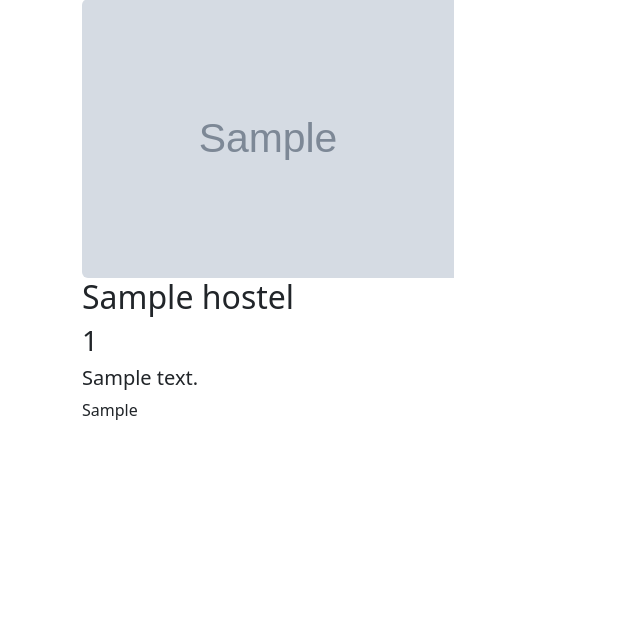
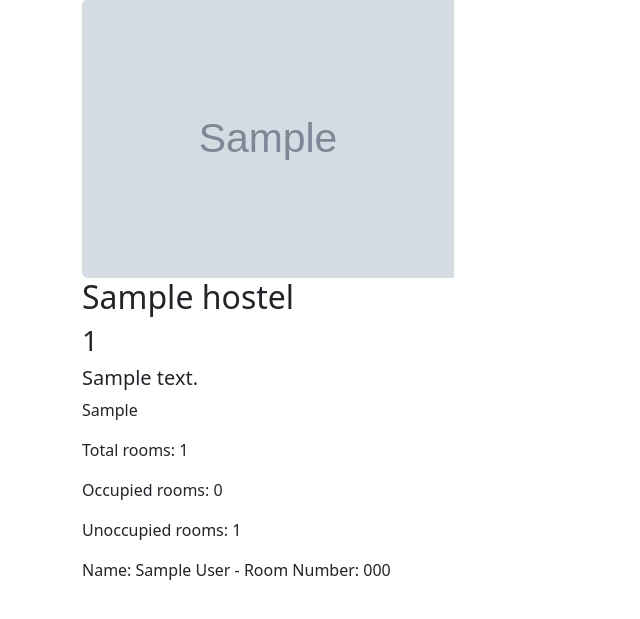
Before and after one commit to adeyinka-dev/dockerizestama, a Django app: page /hostels/1/ in a window 1280 px wide. Shown: the part 110-729 px from the top of the page, without its empty margins (0-640 px from the left). Run offline with Django 4.2, Linux system fonts and the light colour scheme; tables that the repository leaves empty hold one stand-in row (values such as "Sample post"); grey boxes marked "Sample" are stand-in pictures; some libraries are stand-ins or nearby versions.

Commit message:
added extra context data to hostel template

```diff
--- a/accommodations/views.py
+++ b/accommodations/views.py
@@ -1,5 +1,5 @@
 from django.views.generic import ListView, DetailView
-from .models import Hostel
+from .models import Hostel, Room
 
 
 class HostelListView(ListView):
@@ -10,3 +10,30 @@ class HostelListView(ListView):
 class HostelDetailView(DetailView):
     model = Hostel
     template_name = "hostel_detail.html"
+
+    def get_context_data(self, **kwargs):
+        """
+        This method adds extra context data to the template.
+        Specifically, it calculates the total number of rooms in the hostel,
+        the number of occupied rooms and the number of unoccupied rooms.
+        This context data can be used in the template to present these statistics to the user.
+        It also includes a list of tenants with their first name, last name,
+        and corresponding room number.
+        This context data can be used in the template to present these statistics and
+        tenant information to the user.
+        """
+        context = super().get_context_data(**kwargs)
+        rooms = Room.objects.filter(hostel=self.object)
+        context["total_rooms"] = rooms.count()
+        context["occupied_rooms"] = rooms.filter(status=Room.OCCUPIED).count()
+        context["unoccupied_rooms"] = context["total_rooms"] - context["occupied_rooms"]
+        context["tenants"] = [
+            {
+                "first_name": room.tenant.first_name,
+                "last_name": room.tenant.last_name,
+                "room_number": room.room_number,
+            }
+            for room in rooms
+            if room.tenant is not None
+        ]
+        return context
--- a/templates/hostel_detail.html
+++ b/templates/hostel_detail.html
@@ -11,7 +11,15 @@
     <h3>{{ hostel.stama_id }}</h3>
     <h5> {{ hostel.address }}</h5>
     <p>{{ hostel.amenities }}</p>
+    <p>Total rooms: {{ total_rooms }}</p>
+    <p>Occupied rooms: {{ occupied_rooms }}</p>
+    <p>Unoccupied rooms: {{ unoccupied_rooms }}</p>
+    {% for tenant in tenants %}
+    <p>Name: {{ tenant.first_name }} {{ tenant.last_name }} - Room Number: {{ tenant.room_number }}</p>
+    {% endfor %}
 
 </div>
 
+
+
 {% endblock content %}
```
